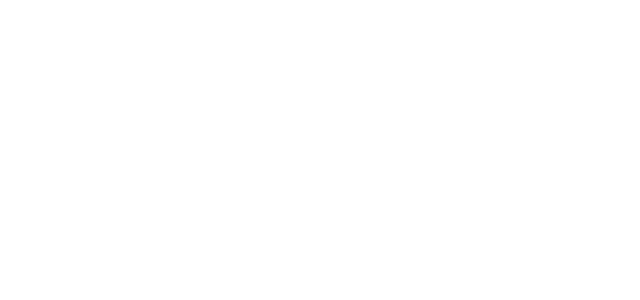
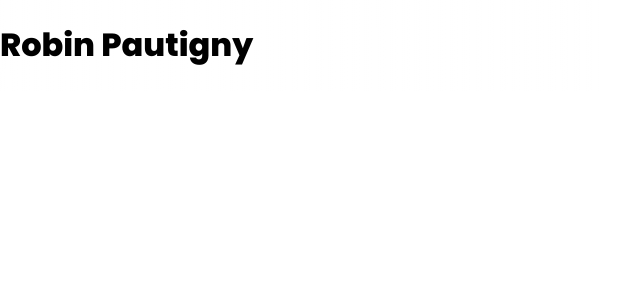
Before and after one commit to rob1-alt/portfolio2023, a Next.js app: page /header in a window 1280 px wide. Shown: the top 300 px of the page, without its empty margins (0-640 px from the left). Built offline with nearby package versions, Linux system fonts and the light colour scheme.

Commit message:
🍱 fixing header component 🍱

```diff
--- a/styles/Home.module.css
+++ b/styles/Home.module.css
@@ -1,7 +1,7 @@
 .navbar{
   position: fixed;
-  margin-top: -840px;
-  background: radial-gradient(100% 36880.47% at 0% 0%, #FFFFFF 0%, rgba(255, 255, 255, 0.984375) 0.01%, rgba(255, 255, 255, 0) 46.87%) /* warning: gradient uses a rotation that is not supported by CSS and may not behave as expected */;
+  top: 0px;
+  background: radial-gradient(100% 36880.47% at 0% 0%, #FFFFFF 0%, rgba(255, 255, 255, 0.984375) 0.01%, rgba(255, 255, 255, 0) 46.87%);
   width: 100%;
 }
 
@@ -106,8 +106,7 @@
 .card:hover,
 .card:focus,
 .card:active {
-  color: #0070f3;
-  border-color: #0070f3;
+  color:purple;
 }
 
 .card h2 {
```
Also changed, not shown: pages/index.js (+5 -0 lines).
